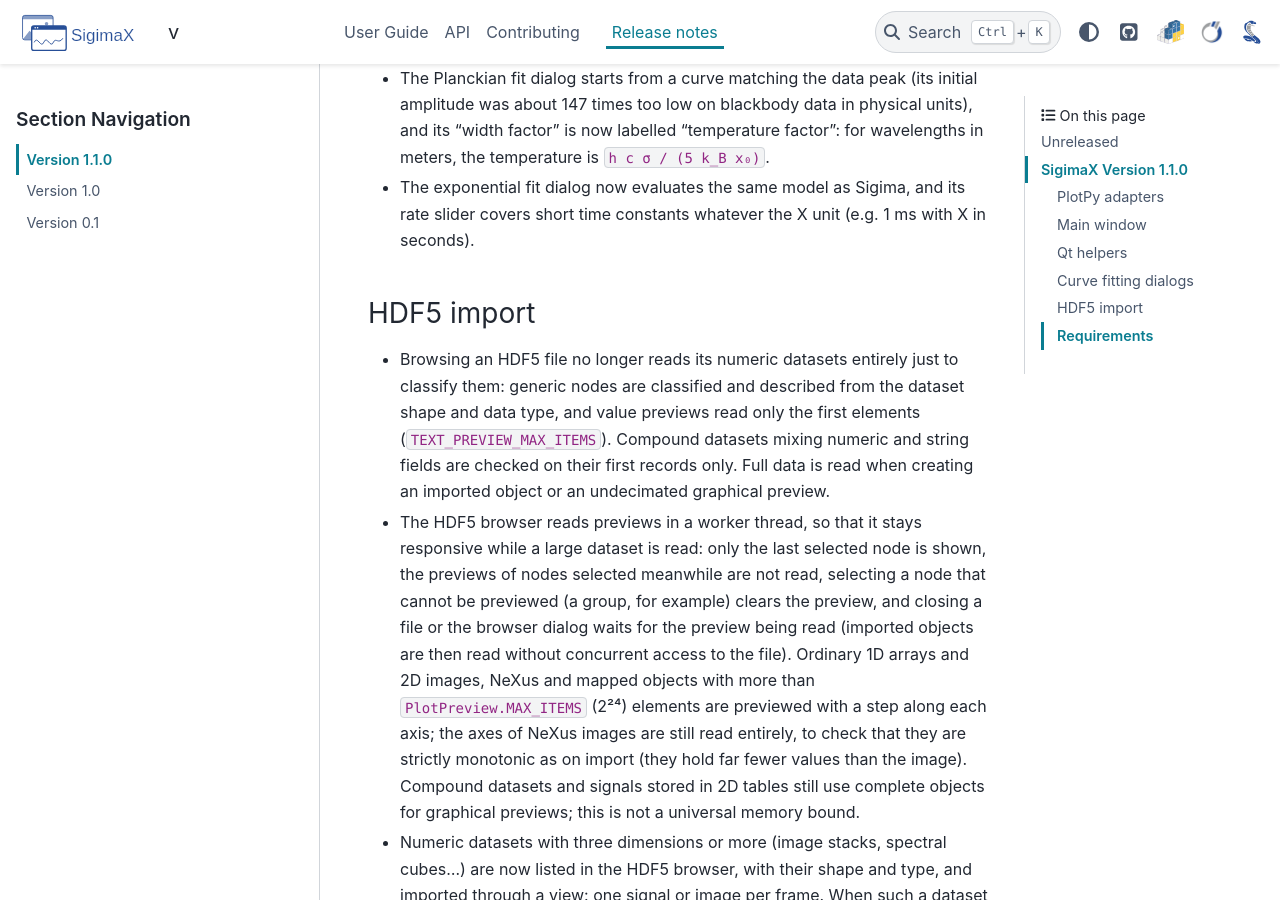
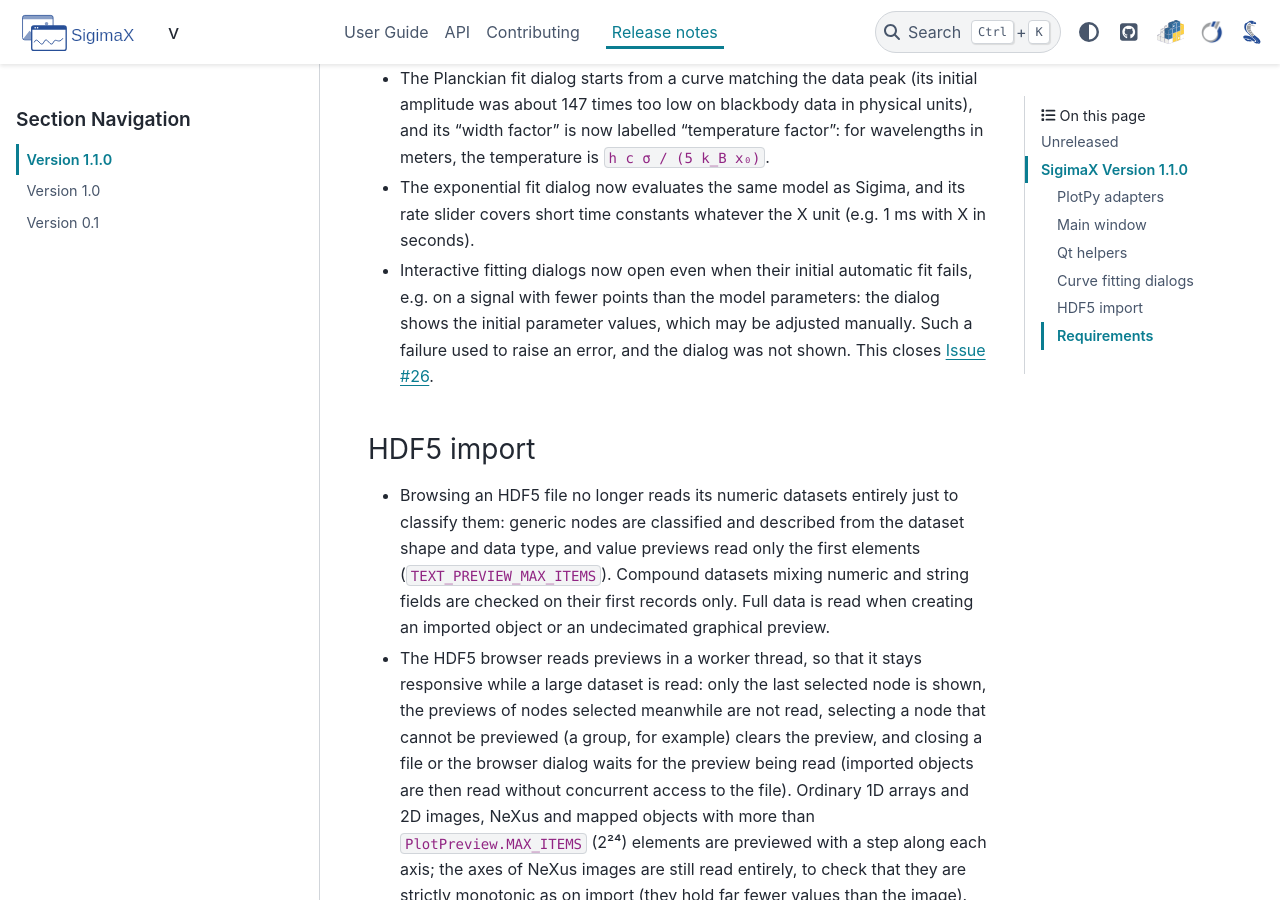
Before and after one commit to DataLab-Platform/SigimaX, a Sphinx documentation site: the page built from doc/release_notes/release_1.01.md, in a window 1280 px wide and 900 px high, scrolled down 1762 px. Built offline with Sphinx 7.4.7 and the PyData theme 0.15.4, drawn with Linux system fonts in a browser that asks for light colours; pages that are not in the unit, such as notebooks, are missing from menus; the version number could not be read and is left out.

Commit message:
docs: add release notes for fit dialogs opening after a failed initial fit
Assisted-by: Claude Opus 5.5

```diff
--- a/doc/release_notes/release_1.01.md
+++ b/doc/release_notes/release_1.01.md
@@ -36,6 +36,7 @@
 * Polynomial and linear fit coefficients are now labelled `a`, `b`, `c`... as in the model formula and in the fitted signal metadata, instead of `c2`, `c1`, `c0`.
 * The Planckian fit dialog starts from a curve matching the data peak (its initial amplitude was about 147 times too low on blackbody data in physical units), and its "width factor" is now labelled "temperature factor": for wavelengths in meters, the temperature is `h c σ / (5 k_B x₀)`.
 * The exponential fit dialog now evaluates the same model as Sigima, and its rate slider covers short time constants whatever the X unit (e.g. 1 ms with X in seconds).
+* Interactive fitting dialogs now open even when their initial automatic fit fails, e.g. on a signal with fewer points than the model parameters: the dialog shows the initial parameter values, which may be adjusted manually. Such a failure used to raise an error, and the dialog was not shown. This closes [Issue #26](https://github.com/DataLab-Platform/SigimaX/issues/26).
 
 ### HDF5 import ###
 
```
Also changed, not shown: 1 other file.
